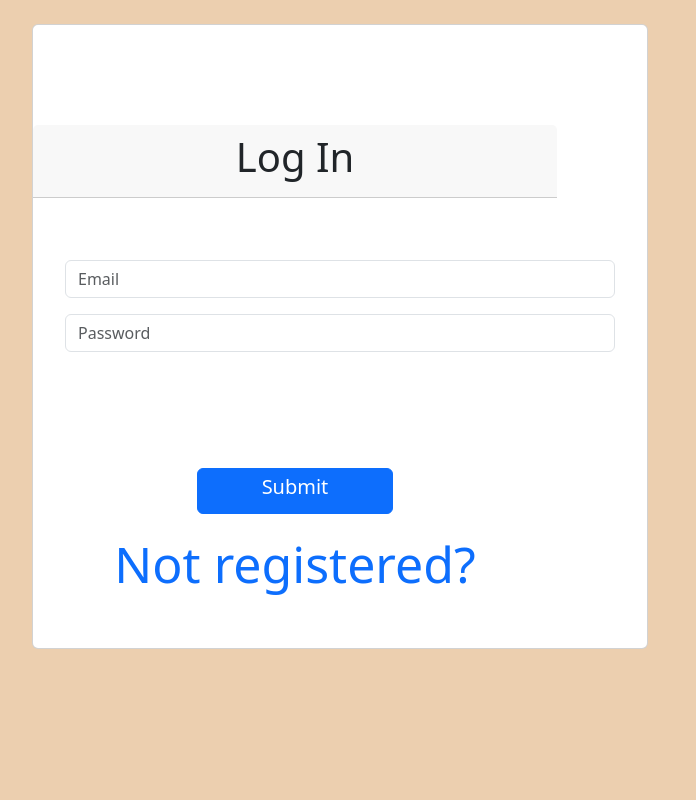
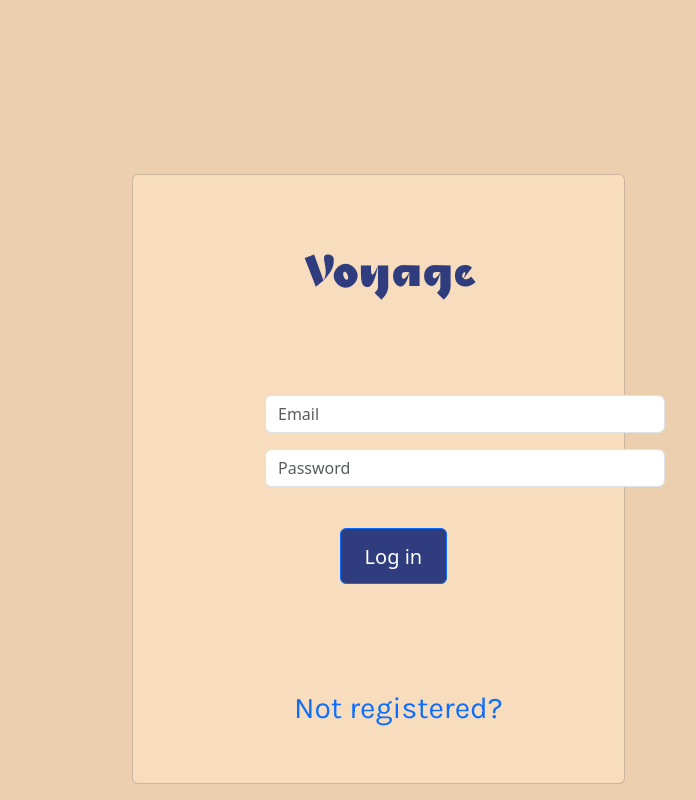
Before and after one commit to bram-n/Voyage, a React (Vite) app in the folder StudentBaseInternship/: page /login in a window 1280 px wide. Shown: the whole page, without its empty margins (300-996 px from the left). Built offline with nearby package versions, Linux system fonts and the light colour scheme; no server answers.

Commit message:
Log in page CSS

```diff
--- /dev/null
+++ b/StudentBaseInternship/src/Aesthetics/Login.css
@@ -0,0 +1,52 @@
+.body{
+    /* background-color: #f8dcbe; */
+}
+.logo{
+    display: flex;
+    align-items: center;
+    justify-content: center;
+    font-size: 70px;
+    font-family: Caivun_9;
+    margin-left: 20px;
+    color:#2F3C7E;
+    text-decoration: none;
+    margin-top: -50px;
+}
+
+.login-container{
+    margin-top: 150px;
+}
+.text-center{
+    margin-left: 100px;
+    text-decoration: none;
+    box-shadow: 0;
+    background-color: transparent;
+    border-bottom: none;
+}
+.card{
+    background-color: #f8dcbe;
+    width: 80%;
+    margin-left: 100px;
+}
+
+.login-text{
+    margin-top: 10px;
+    font-size: 20px;
+}
+.login-button{
+    margin-top: -50px;
+    margin-left: 20px;
+    background-color: #2F3C7E;
+    margin-top: -140px;
+}
+.form{
+    width: 400px;
+    margin-left: 100px;
+}
+.not-registered{
+    font-family: Karla;
+    font-size: 30px;
+    margin-left: 30px;
+    margin-top: -100px;
+    display: inline-block;
+}
--- a/StudentBaseInternship/src/Components/NavBar.tsx
+++ b/StudentBaseInternship/src/Components/NavBar.tsx
@@ -2,7 +2,7 @@ import React from "react";
 import { Navbar, Nav, Container, Button } from "react-bootstrap";
 import { NavLink } from "react-router-dom";
 import { useAuth } from "../Contexts/AuthContext";
-import "./NavBarStyle.css";
+import "../Aesthetics/NavBarStyle.css";
 import imageLogo from "../assets/Sb-2.png";
 
 // NavBar with routing applied
--- a/StudentBaseInternship/src/Pages/Login.tsx
+++ b/StudentBaseInternship/src/Pages/Login.tsx
@@ -2,6 +2,7 @@ import React, { useState } from "react";
 import { Form, Button, Container, Card, Alert } from "react-bootstrap";
 import { useAuth } from "../Contexts/AuthContext";
 import { useNavigate, Link } from 'react-router-dom';
+import "../Aesthetics/Login.css";
 
 export default function LoginForm() {
   // States
@@ -35,11 +36,11 @@ export default function LoginForm() {
   };
 
   return (
-    <Container style={{ width: "50%" }}>
+    <Container style={{ width: "50%" }} className = "login-container">
       <br />
-      <Card>
+      <Card className = "card">
         <Card.Header className="text-center">
-          <h1>Log In</h1>
+          <h1 className = "logo">Voyage</h1>
         </Card.Header>
         {error && <Alert variant="danger">{error}</Alert>}
         <Card.Body>
@@ -60,6 +61,7 @@ export default function LoginForm() {
                 placeholder="Email"
                 value={email}
                 onChange={(e) => setEmail(e.target.value)}
+                className = "form"
               />
             </Form.Group>
 
@@ -70,15 +72,16 @@ export default function LoginForm() {
                 placeholder="Password"
                 value={password}
                 onChange={(e) => setPassword(e.target.value)}
+                className = "form"
               />
             </Form.Group>
 
             <div className="text-center">
-              <Button variant="primary" type="submit" style={{ width: "40%", marginBottom: '1vh' }}>
-                <h5>Submit</h5>
+              <Button variant="primary" type="submit" style={{ width: "40%", marginBottom: '1vh' }} className = "login-button">
+                <h5 className = "login-text">Log in</h5>
               </Button>
               <br/>
-              <Link to= "/signup" style={{textDecoration: 'none'}}>Not registered?</Link>
+              <Link to= "/signup" style={{textDecoration: 'none'}} className = "not-registered">Not registered?</Link>
             </div>
           </Form>
         </Card.Body>
--- a/package.json
+++ b/package.json
@@ -1,6 +1,7 @@
 {
   "dependencies": {
     "fs": "^0.0.1-security",
-    "papaparse": "^5.4.1"
+    "papaparse": "^5.4.1",
+    "tw-elements-react": "^1.0.0-alpha2"
   }
 }
```
Also changed, not shown: StudentBaseInternship/src/Aesthetics/NavBarStyle.css (renamed from StudentBaseInternship/src/Components/NavBarStyle.css), 1 other file (tests, documents, lock files or other folders).
